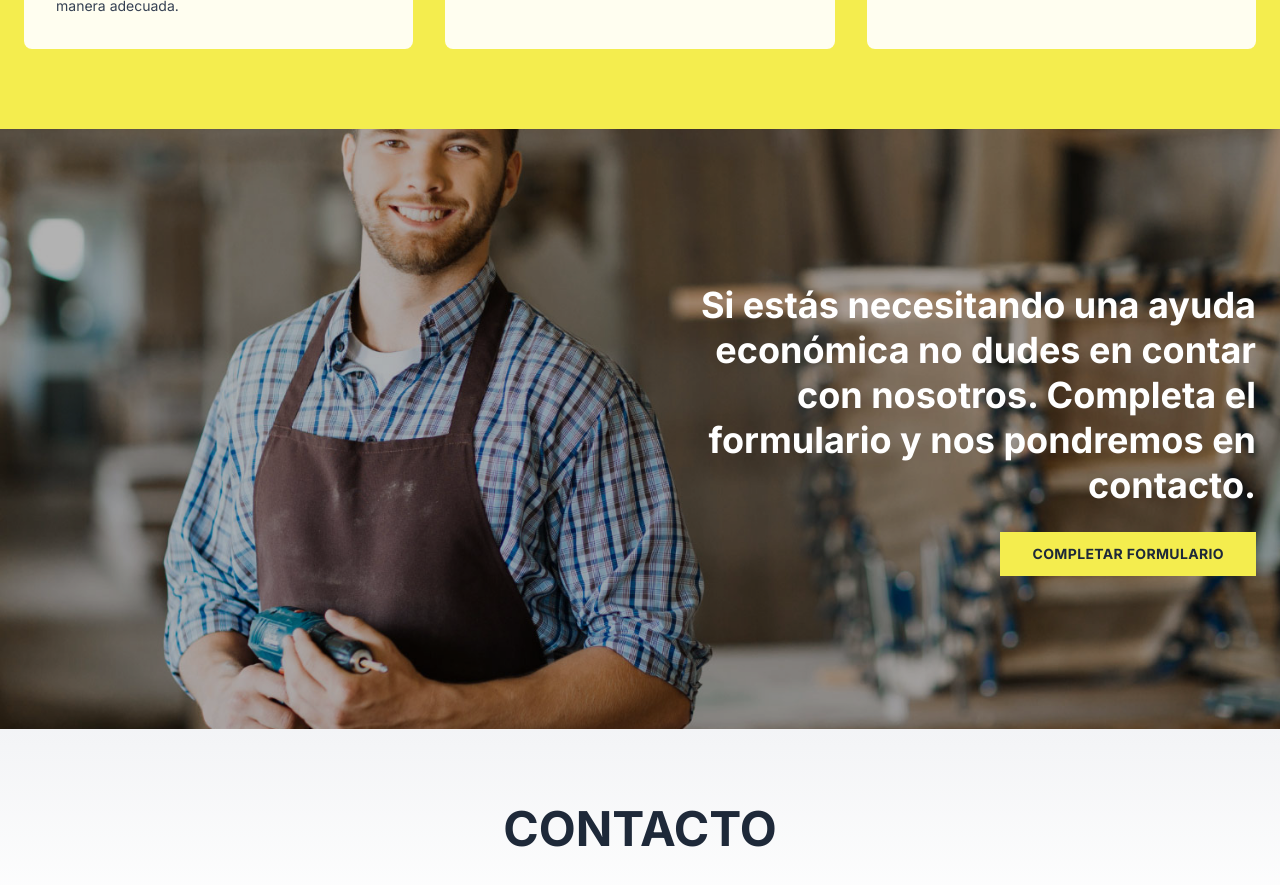
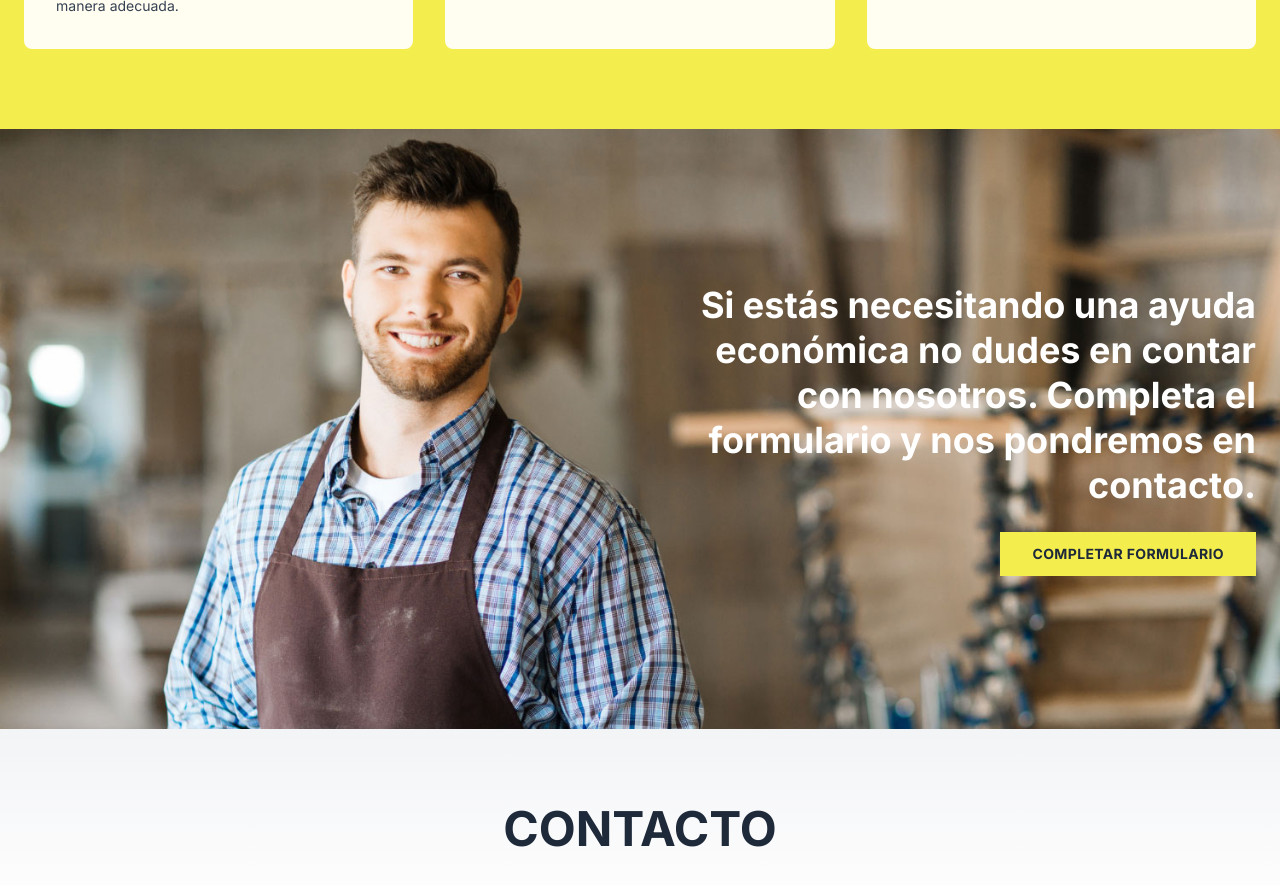
Before and after one commit to blassmm/mutualamarilla, a Next.js app: page / in a window 1280 px wide. Shown: the part 2860-3745 px from the top of the page. Built offline with nearby package versions, Linux system fonts and the light colour scheme.

Commit message:
imagen form ajustada

```diff
--- a/components/form.tsx
+++ b/components/form.tsx
@@ -5,8 +5,15 @@ import Image from "next/image"
 export default function AyudaEconomica() {
   return (
       <section className="relative h-[600px]">
-        <Image src="/images/formImg.jpg" alt="Ayuda Económica" fill className="object-cover" priority />
-        <div className="absolute inset-0 bg-black/30" />
+        <Image
+          src="/images/formImg.jpg"
+          alt="Ayuda Económica"
+          fill
+          className="object-cover"
+          style={{ objectPosition: 'center 0%' }}
+          priority
+        />
+        <div className="absolute inset-0" />
 
         <div className="absolute inset-0 flex items-center justify-end px-6">
           <div className="max-w-xl text-right text-white">
```
